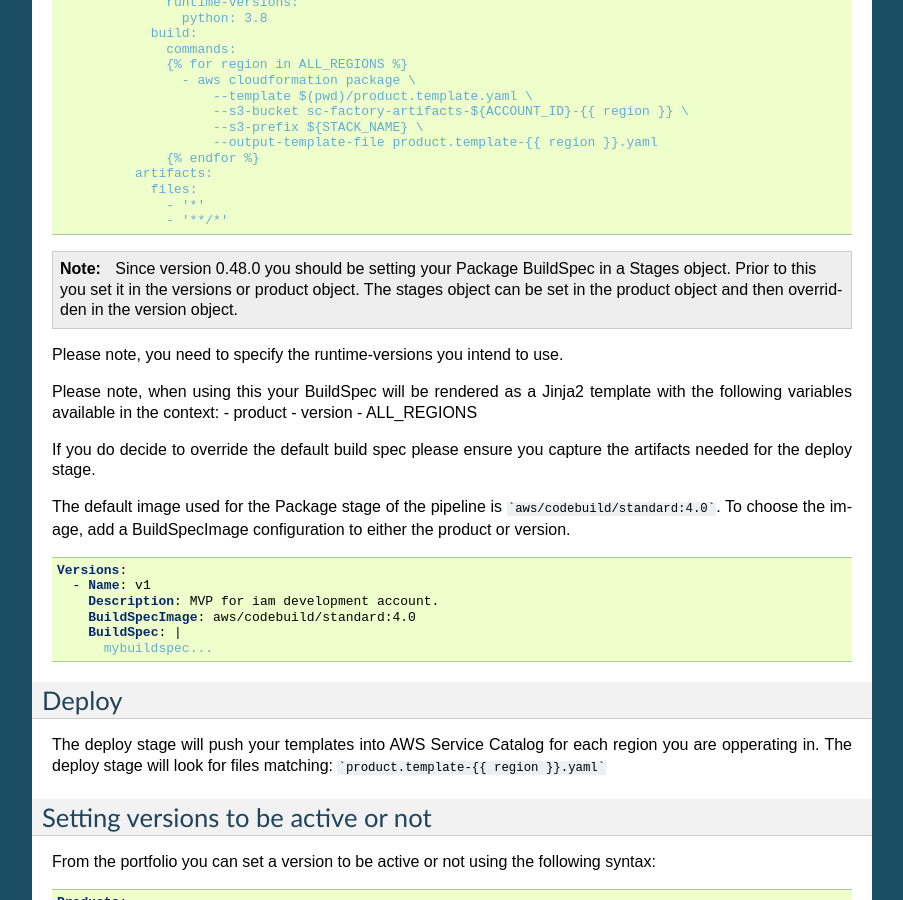
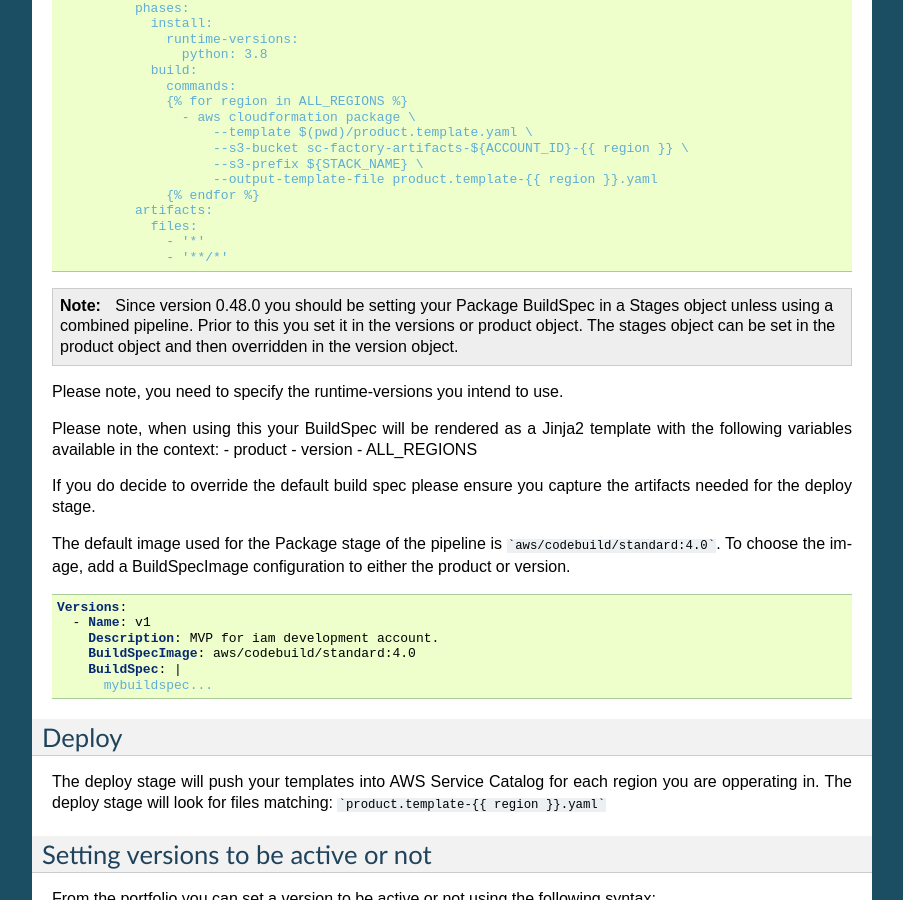
Before and after one commit to awslabs/aws-service-catalog-factory, a Sphinx documentation site: the page built from docs/source/factory/building_your_pipelines.rst, in a window 1280 px wide and 900 px high, scrolled down 5049 px. Shown: the whole window, without its empty margins (198-1101 px from the left). Built offline with Sphinx 7.4.7, drawn with Linux system fonts in a browser that asks for light colours; some of the changed text lies outside the part shown.

Commit message:
adding more docsg

```diff
--- a/docs/source/factory/building_your_pipelines.rst
+++ b/docs/source/factory/building_your_pipelines.rst
@@ -237,6 +237,7 @@
                       - '*'
                       - '**/*'
 
+Please note you cannot set a build stage for a combined pipeline.
 
 Tests
 -----
@@ -344,9 +345,9 @@
 
 .. note::
 
-    Since version 0.48.0 you should be setting your Package BuildSpec in a Stages object.  Prior to this you set it in
-    the versions or product object.  The stages object can be set in the product object and then overridden in the
-    version object.
+    Since version 0.48.0 you should be setting your Package BuildSpec in a Stages object unless using a combined
+    pipeline.  Prior to this you set it in the versions or product object.  The stages object can be set in the product
+    object and then overridden in the version object.
 
 
 Please note, you need to specify the runtime-versions you intend to use.
```
